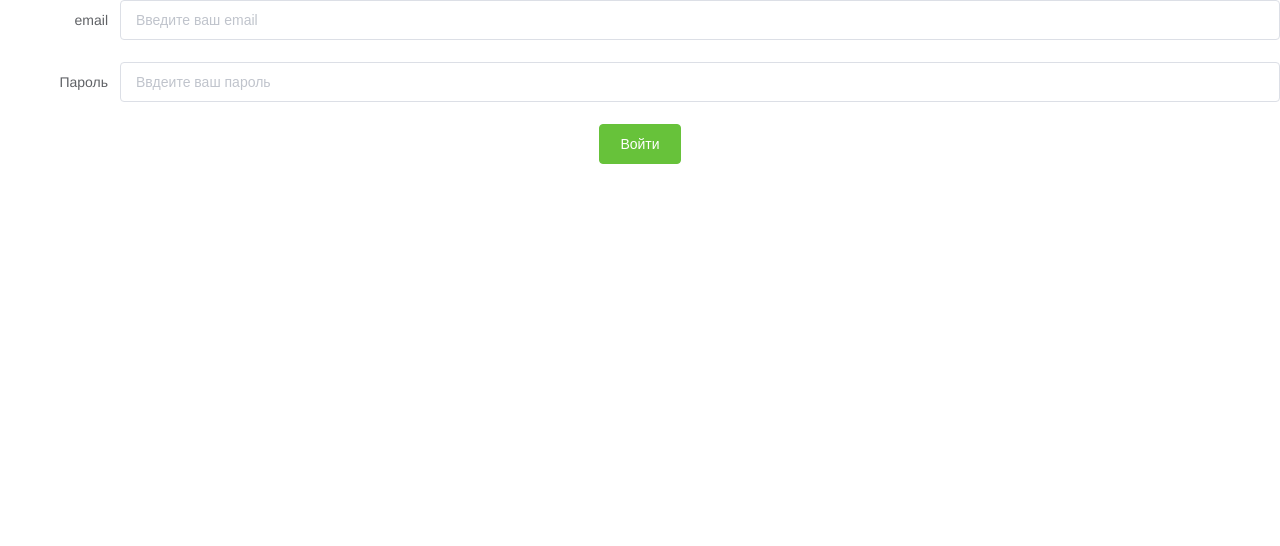
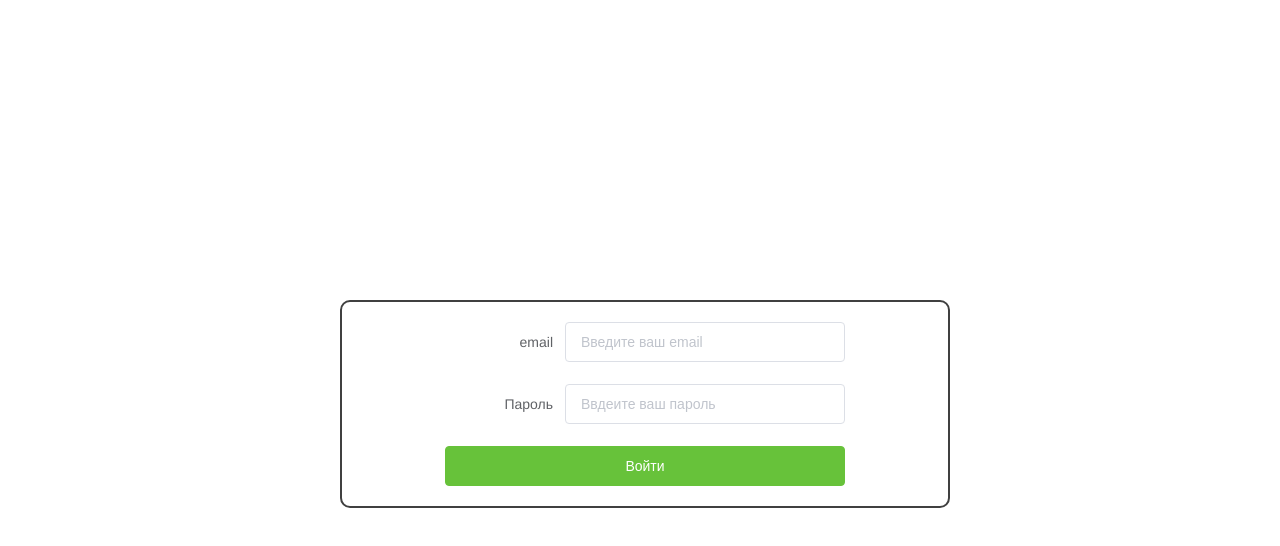
Before and after one commit to Agnaev/auto_crm, a Vue app in the folder client/: page /login in a window 1280 px wide. Shown: the top 546 px of the page. Built offline with nearby package versions, Linux system fonts and the light colour scheme.

Commit message:
review login page

```diff
--- a/client/src/views/Login.vue
+++ b/client/src/views/Login.vue
@@ -1,11 +1,13 @@
 <template>
+  <div class="auth-page">
+    <div class="auth-page__wrapper">
       <el-form
         :model="ruleForm"
         status-icon
         :rules="rules"
         ref="formRef"
         label-width="120px"
-    class="demo-ruleForm"
+        class="auth-form"
       >
         <el-form-item label="email" prop="email">
           <el-input
@@ -30,6 +32,8 @@
           Войти
         </el-button>
       </el-form>
+    </div>
+  </div>
 </template>
 
 <script>
@@ -76,6 +80,58 @@ export default {
 }
 </script>
 
-<style scoped>
+<style scoped lang="scss">
+.auth-page {
+  height: 50%;
+  &__wrapper {
+    display: flex;
+    align-items: center;
+    justify-content: center;
+    flex-direction: column;
 
+    border: 2px solid #404040;
+    border-radius: 10px;
+
+    width: 100%;
+    max-width: 610px;
+
+    position: absolute;
+    top: 50%;
+    left: 50%;
+    margin: -100px -300px;
+    padding: 20px;
+  }
+}
+
+.auth-form {
+  width: 100%;
+  max-width: 400px;
+  text-align: center;
+  display: flex;
+  flex-direction: column;
+  margin-top: auto;
+
+  &__submit {
+    width: 100%;
+    height: 58px;
+    background: #09b44d;
+    font-weight: bold;
+    font-size: 18px;
+    border-radius: 6px;
+  }
+
+  &__reset {
+    color: #8e8e8e;
+    font-size: 19px;
+  }
+
+  &__verify-title {
+    font-size: 15px;
+    margin-bottom: 15px;
+  }
+
+  &__verify-phone {
+    font-weight: bold;
+  }
+}
 </style>
```
Lines whose indentation alone changed are shown as unchanged.
